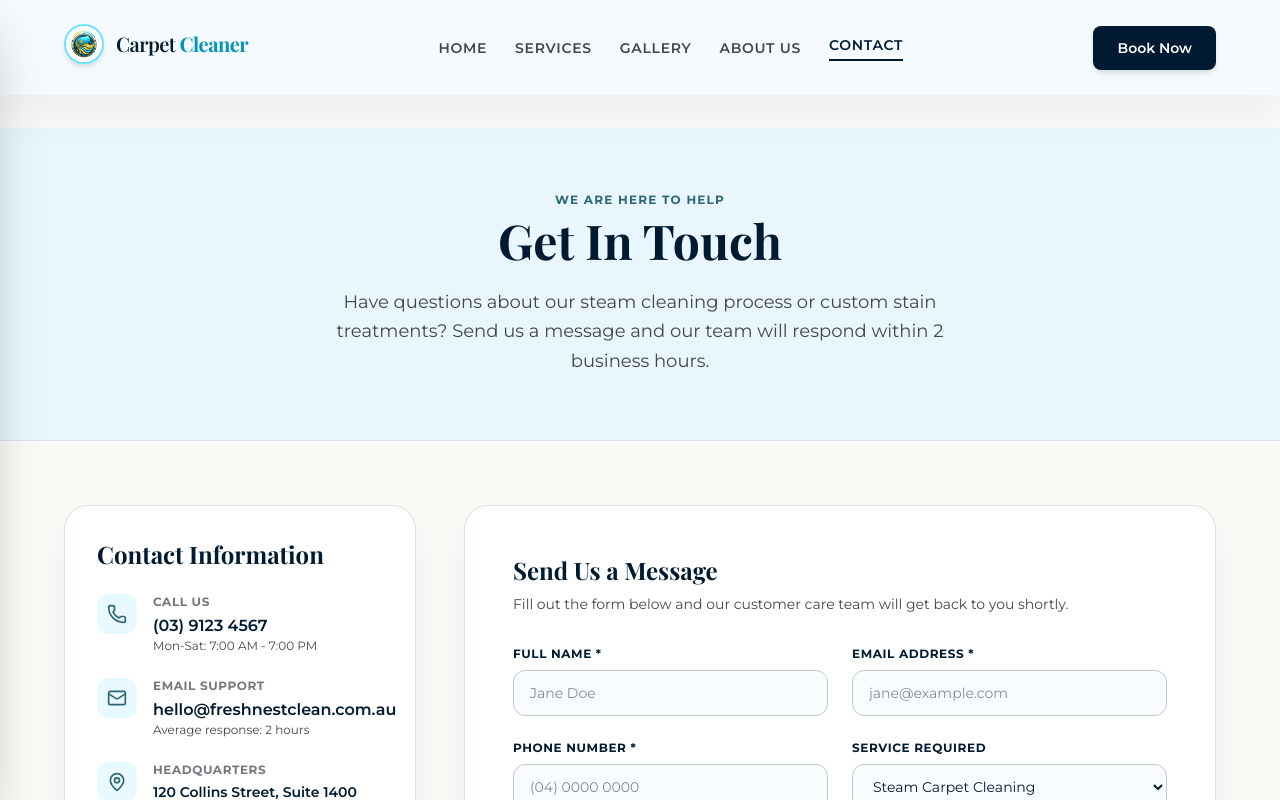
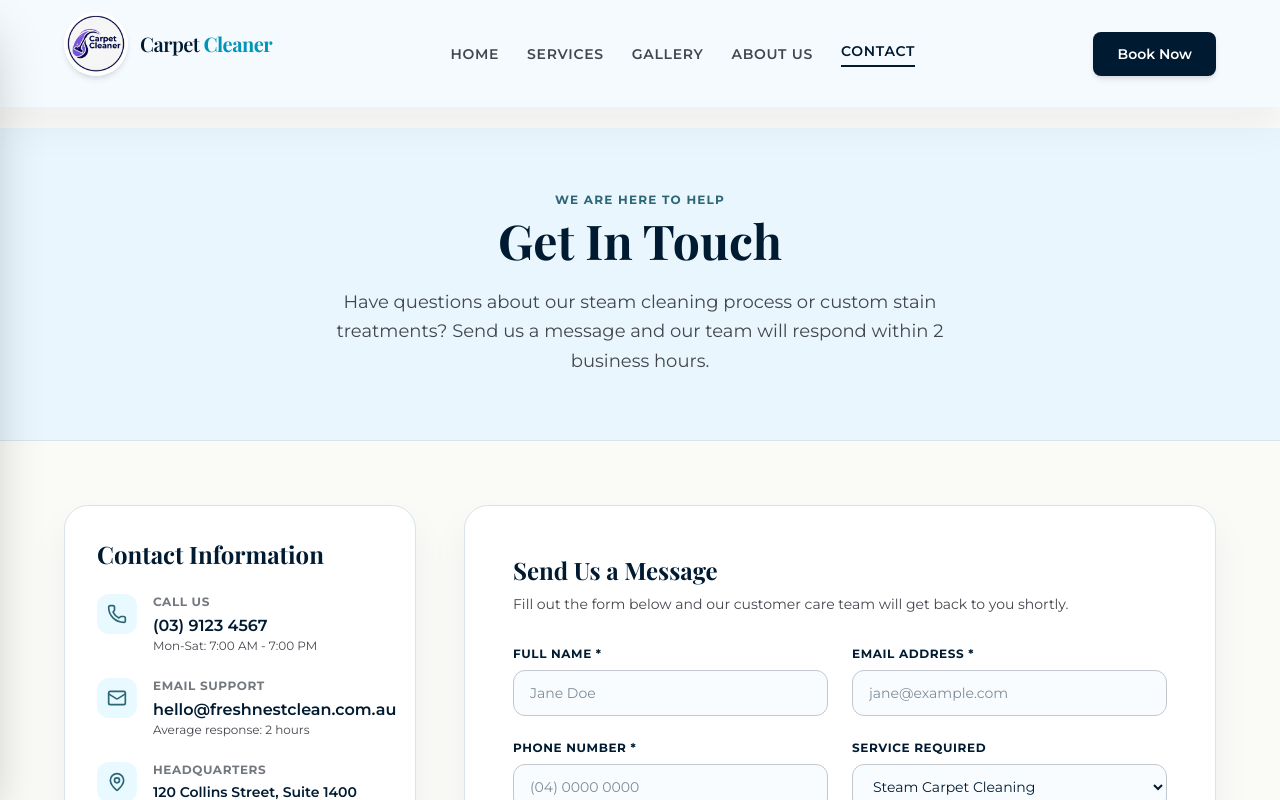
Before and after one commit to carpetcleaningbrisbane-aus/Carpet-Cleaning, a Next.js app: page /contact in a window 1280 px wide. Shown: the top 800 px of the page. Built offline with nearby package versions, Linux system fonts and the light colour scheme; a web font is replaced by a local one.

Commit message:
Edited logo

```diff
--- a/src/components/Logo.tsx
+++ b/src/components/Logo.tsx
@@ -13,7 +13,7 @@ export default function Logo({ className = '', iconOnly = false, lightMode = fal
   return (
     <div className={`inline-flex items-center gap-3 ${className}`}>
       {/* Bright & High Contrast Logo Graphic */}
-      <div className="w-10 h-10 rounded-full overflow-hidden shrink-0 border-2 border-[#00D2FF]/60 shadow-md transition-transform duration-300 group-hover:scale-105 bg-white">
+      <div className="w-16 h-16 rounded-full overflow-hidden shrink-0 shadow-md transition-transform duration-300 group-hover:scale-105 bg-white -my-3">
         <img
           src="/logo.jpg"
           alt="Carpet Cleaner Logo"
```
Also changed, not shown: public/logo.jpg.
